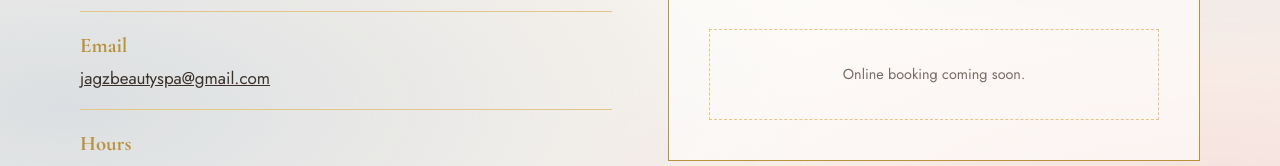
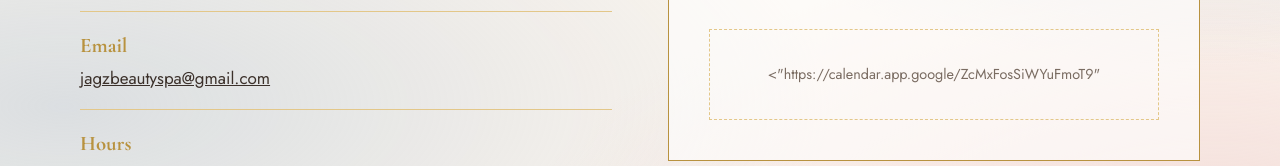
Before and after one commit to jagz-beautyspa/jagz.beautyspa.yyc, a plain HTML site: page contact.html in a window 1280 px wide. Shown: the part 494-660 px from the top of the page. Drawn offline with nearby package versions, Linux system fonts and the light colour scheme.

```diff
--- a/contact.html
+++ b/contact.html
@@ -19,7 +19,7 @@
 <li><strong>Hours</strong>Mon–Sat: 10:00 am – 7:00 pm<br>Sun: Closed</li></ul></div>
 <div class="book"><h2 class="gold-text">Book an appointment</h2><p>Contact us to book. Tell us the service and your preferred day and time.</p>
 <a class="btn btn-gold" href="mailto:jagzbeautyspa@gmail.com?subject=Booking%20request">Contact me for booking</a>
-<div class="slot"><!-- GOOGLE CALENDAR: paste your appointment-schedule embed code here later -->Online booking coming soon.</div></div></div></section>
+<div class="slot"><"https://calendar.app.google/ZcMxFosSiWYuFmoT9"</div></div></div></section>
 </main>
 <footer><div class="wrap"><div class="cols">
 <div><h3>Jag’Z Beauty Spa and Massage</h3><p>26 Walden Road SE, Calgary</p></div>
```
